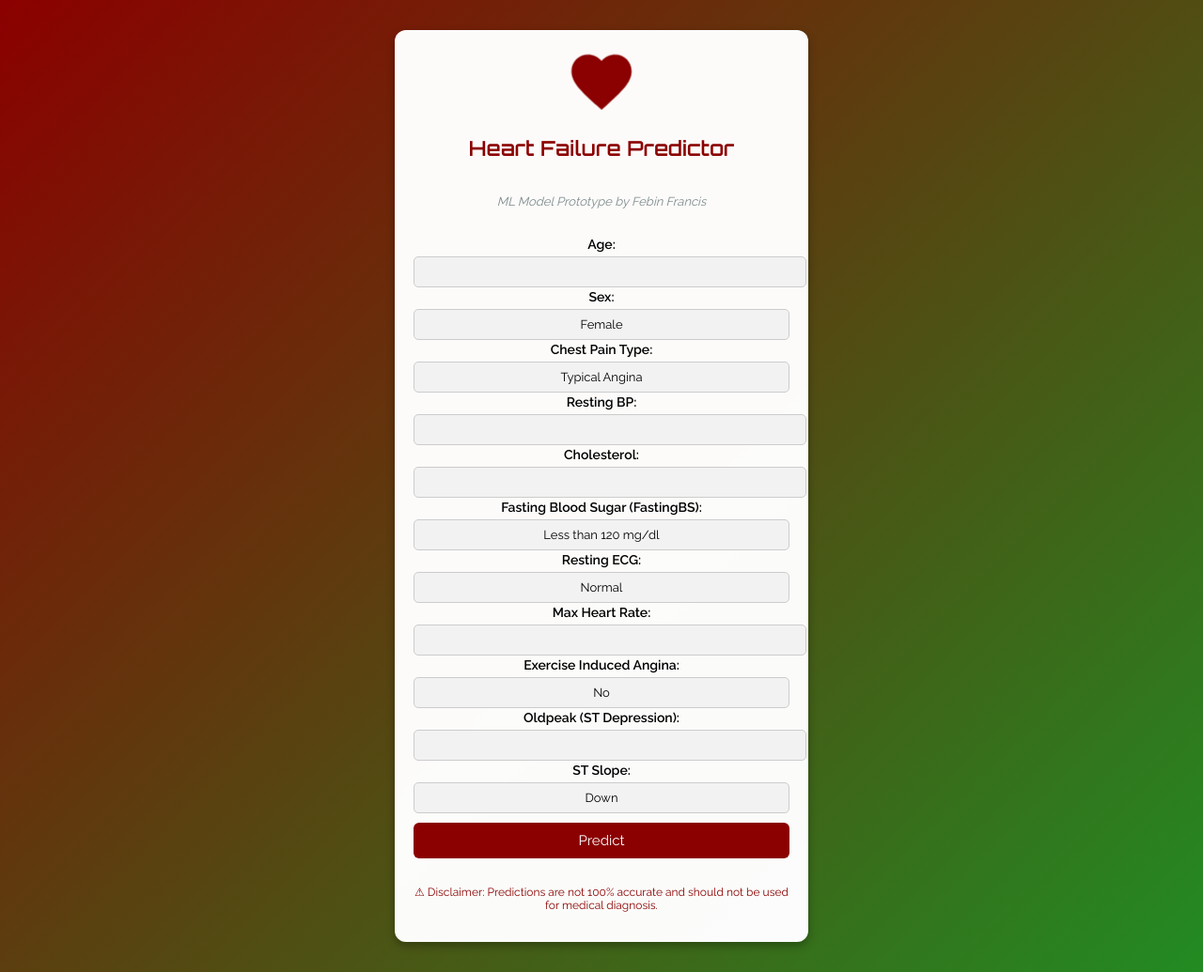
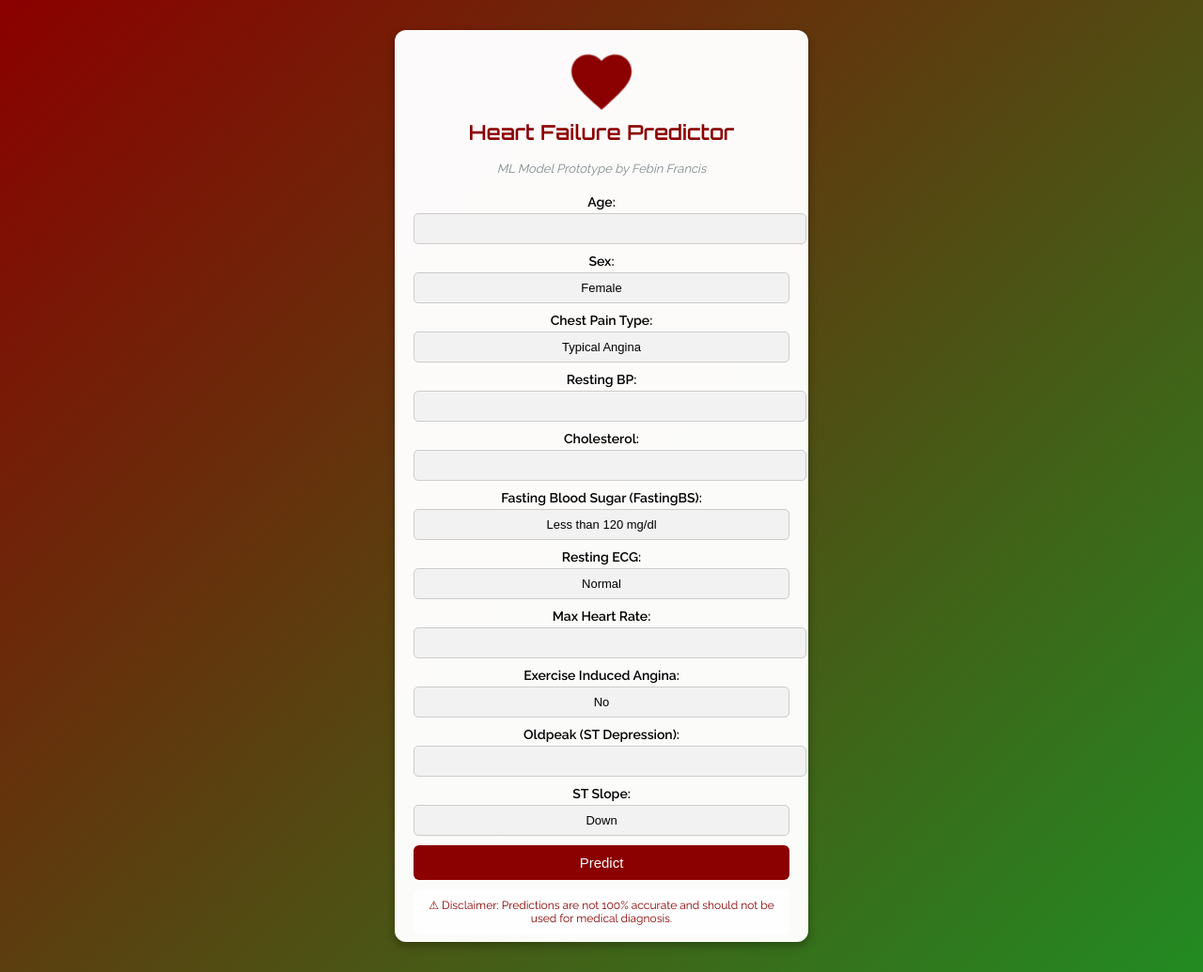
Before and after one commit to francisfebin/HeartFailure_App, a Flask app: page / in a window 1280 px wide. Shown: the whole page at 94% size. Run offline with Flask 3, Linux system fonts and the light colour scheme; parts of the project's set-up code (start-up, migrations or seed data) failed here and were passed over.

Commit message:
changing ui

```diff
--- a/templates/home.html
+++ b/templates/home.html
@@ -10,14 +10,13 @@
 
         /* Red-Green Gradient Background */
         body {
-            font-family: 'Raleway', sans-serif; /* Default Font */
+            font-family: 'Raleway', sans-serif;
             background: linear-gradient(135deg, #8B0000, #228B22);
             height: 100vh;
             display: flex;
             justify-content: center;
             align-items: center;
             margin: 0;
-            overflow: hidden;
         }
 
         /* Container */
@@ -33,9 +32,10 @@
             display: flex;
             flex-direction: column;
             justify-content: space-between;
+            overflow: auto; /* Prevents content overflow */
         }
 
-        /* Centered Logo */
+        /* Logo */
         .logo-container {
             display: flex;
             justify-content: center;
@@ -53,7 +53,7 @@
             100% { transform: scale(1); }
         }
 
-        /* Heading with Futuristic Font */
+        /* Heading */
         h1 {
             font-family: 'Orbitron', sans-serif;
             color: #8B0000;
@@ -62,7 +62,6 @@
             margin: 5px 0;
         }
 
-        /* Subheading */
         .subheading {
             font-size: 13px;
             color: #7f8c8d;
@@ -71,14 +70,13 @@
         }
 
         label {
-            font-family: 'Raleway', sans-serif;
             font-weight: bold;
-            text-align: left;
             font-size: 14px;
+            display: block;
+            margin-top: 10px;
         }
 
         input, select {
-            font-family: 'Raleway', sans-serif;
             width: 100%;
             padding: 8px;
             margin-top: 4px;
@@ -95,7 +93,6 @@
         }
 
         button {
-            font-family: 'Raleway', sans-serif;
             width: 100%;
             background: #8B0000;
             color: white;
@@ -138,13 +135,16 @@
         .disclaimer {
             font-size: 12px;
             color: #8B0000;
+            margin-top: 10px;
+            padding: 10px;
+            background: rgba(255, 255, 255, 0.9);
+            border-radius: 5px;
         }
     </style>
 </head>
 <body>
 
     <div class="container">
-        <!-- Heart Logo Centered -->
         <div class="logo-container">
             <svg class="logo" viewBox="0 0 24 24" fill="none" xmlns="http://www.w3.org/2000/svg">
                 <path fill="#8B0000" d="M12 21.35l-1.45-1.32C5.4 15.36 2 12.28 2 8.5 2 5.42 4.42 3 7.5 3c1.74 0 3.41.81 4.5 2.09C13.09 3.81 14.76 3 16.5 3 19.58 3 22 5.42 22 8.5c0 3.78-3.4 6.86-8.55 11.54L12 21.35z"/>
```
